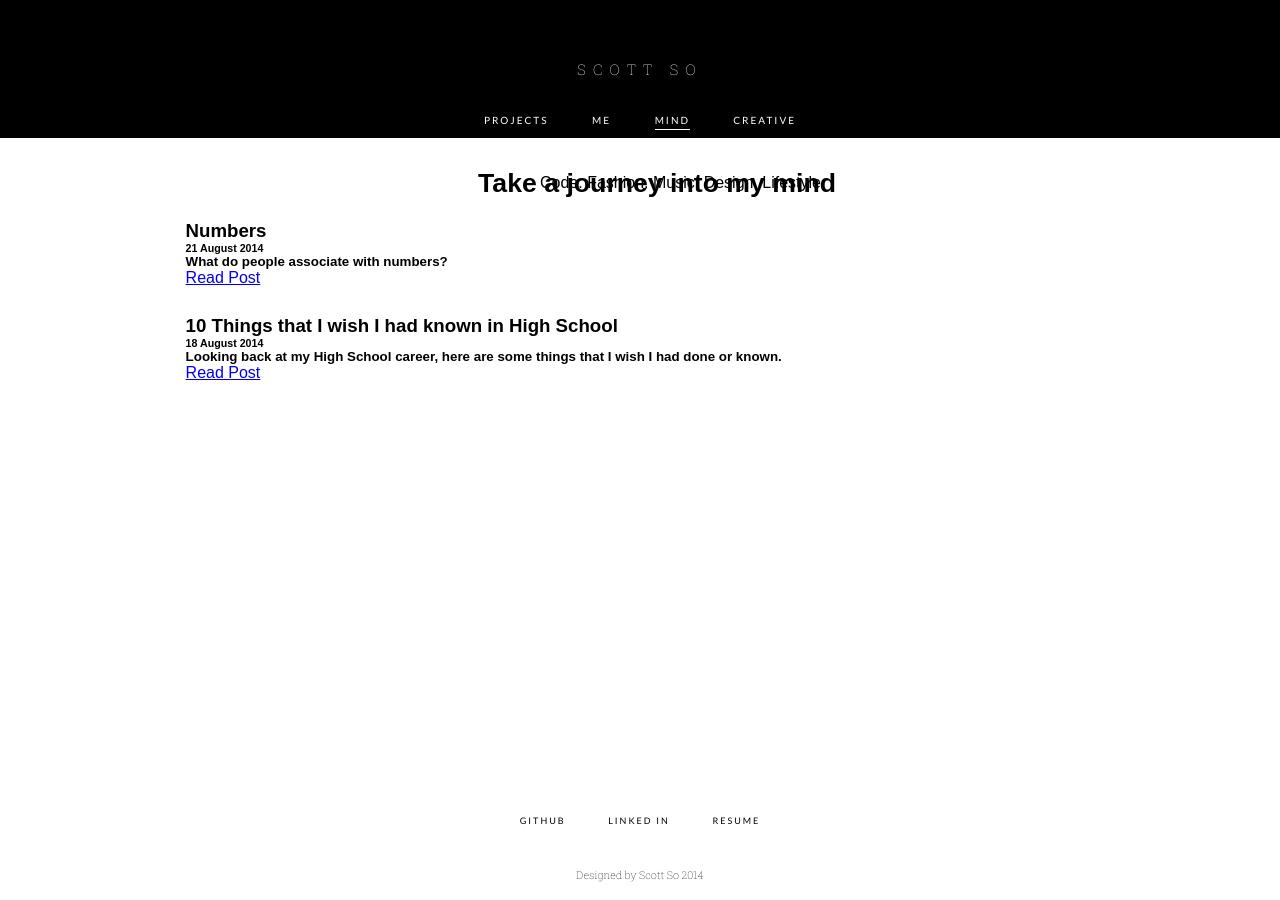
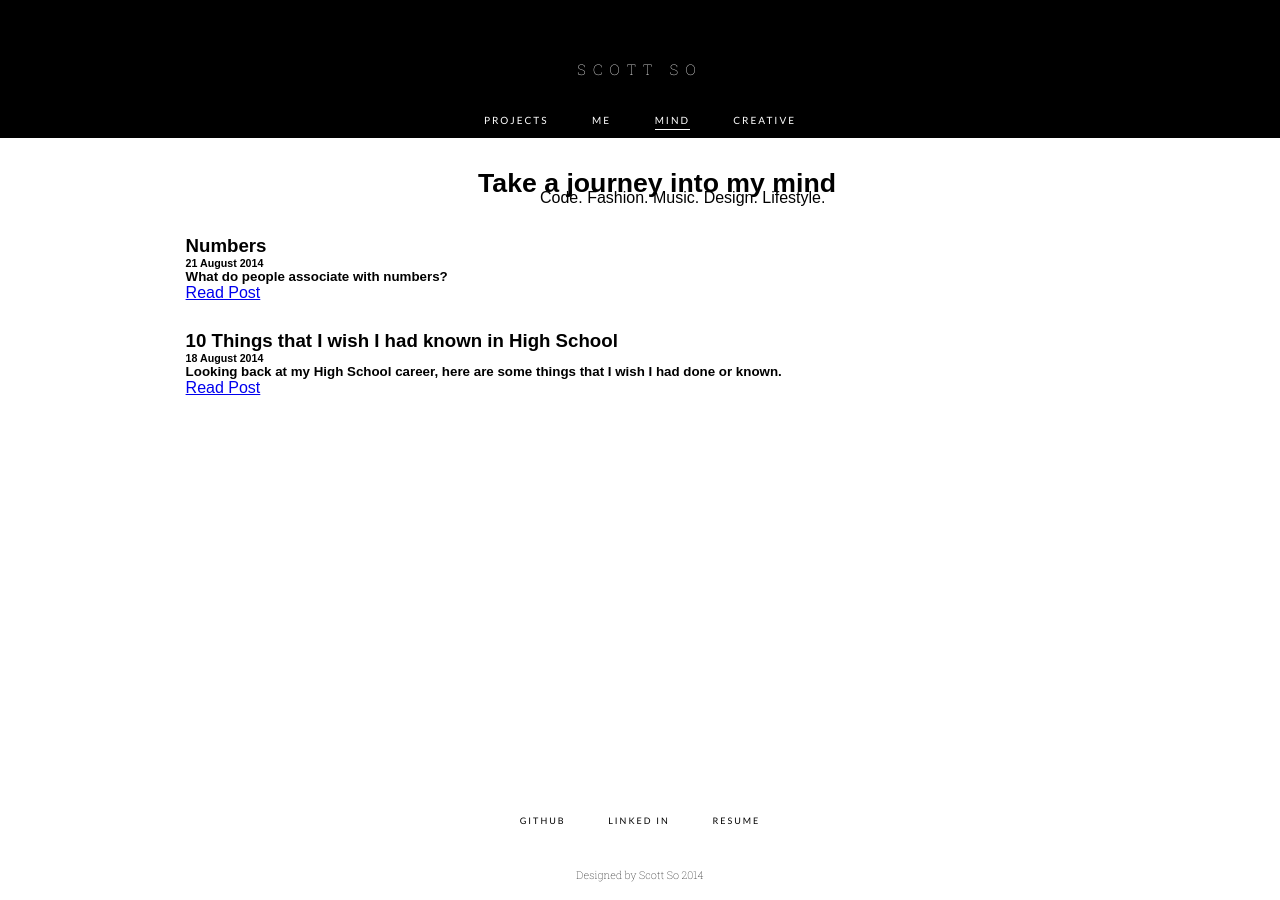
Before and after one commit to scotthso-zz/scotthso.github.io, a Jekyll site: the page built from mind.html, in a window 1280 px wide. Built offline with Jekyll 4.4.1, drawn with Linux system fonts in a browser that asks for light colours; some web fonts are replaced; Markdown is read by kramdown in place of the engine named in the settings.

Commit message:
fixed minor css bug

```diff
--- a/css/me.css
+++ b/css/me.css
@@ -32,8 +32,6 @@ border-radius: 100px;
 #me p {
 
 font-family: 'Ek Mukta', sans-serif;
-
-
     font-size: 10pt;
 
 }
--- a/css/mind.css
+++ b/css/mind.css
@@ -17,7 +17,7 @@
  position: relative;
     left: 50%;
     margin-left: -100px;
-    margin-top: -25px;
+    margin-top: -10px;
     padding: 0;
     border: 0;
     outline: 0;
```
Also changed, not shown: 2 other files.
